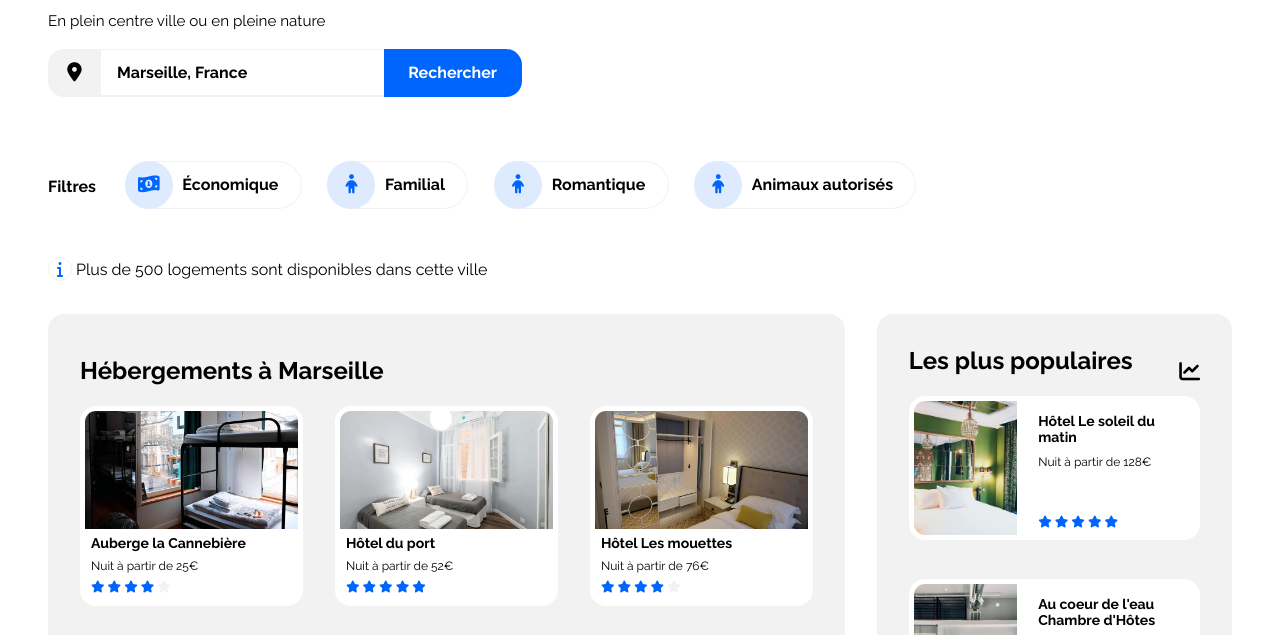
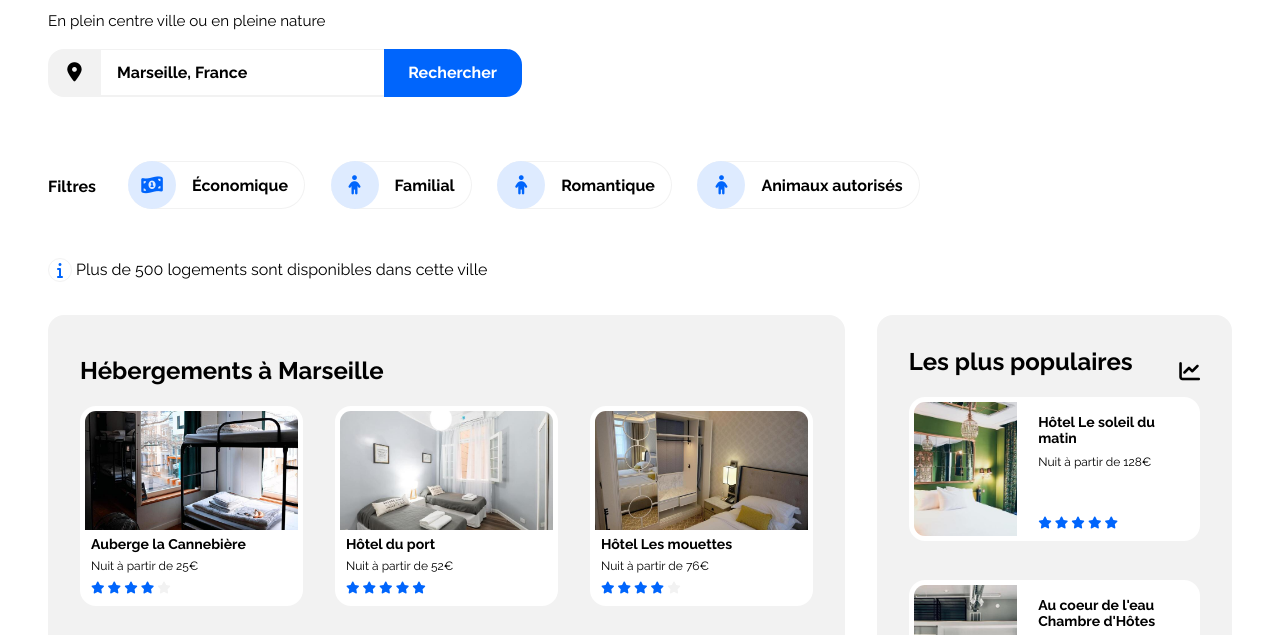
Before and after one commit to Barb4rt/LudwigTaeubert_2_01122020, a plain HTML site: page site/index.html in a window 1280 px wide. Shown: the part 121-756 px from the top of the page. Drawn offline with Linux system fonts and the light colour scheme.

Commit message:
Site valider W3C

```diff
--- a/site/css/style.css
+++ b/site/css/style.css
@@ -155,12 +155,13 @@
             font-size: 1em;
             display: flex;
             justify-content: flex-start;
+            align-items: baseline;
             font-weight: bold;
             flex-flow: row wrap;
         }
 
-        .filter>p {
-            margin-right: 1.8rem;
+        .filter p {
+            margin-right: 2rem;
         }
 
         .filter__btn {
@@ -181,8 +182,10 @@
             margin-right: 1.6rem;
         }
 
-        .filter__btn p {
-            margin: auto 1.4em auto 0.6em;
+        .filter__btn span {
+            font-family: 'Raleway', sans-serif;
+            display: inline-flex;
+            margin: auto 1em;
         }
 
         .filter__btn i {
--- a/site/css/style__mobil.css
+++ b/site/css/style__mobil.css
@@ -222,7 +222,7 @@ Filter
     color: #0065FC;
 }
 
-.filter__btn p {
+.filter__btn span {
     font-family: 'Raleway', sans-serif;
     display: inline-flex;
     margin: auto 1em;
--- a/site/css/style__tablet.css
+++ b/site/css/style__tablet.css
@@ -197,7 +197,7 @@ button {
     margin-bottom: 0.8em;
 }
 
-.filter__btn p {
+.filter__btn span {
     font-family: 'Raleway', sans-serif;
     display: inline-flex;
     margin: auto 1em;
--- a/site/index.html
+++ b/site/index.html
@@ -38,19 +38,19 @@
                     <p>Filtres</p>
                     <button class="filter__btn" type="button" id="economic">
                     <i class="fas fa-money-bill-wave-alt"></i>
-                    <p>Économique</p>
+                    <span>Économique</span>
                     </button>
                     <button class="filter__btn" type="button" id="familly">
                     <i class="fas fa-child"></i>
-                    <p>Familial</p>
+                    <span>Familial</span>
                     </button>
                     <button class="filter__btn" type="button" id="romantic">
                     <i class="fas fa-child"></i>
-                    <p>Romantique</p>
+                    <span>Romantique</span>
                     </button>
                     <button class="filter__btn" type="button" id="animals">
                     <i class="fas fa-child"></i>
-                    <p>Animaux autorisés</p>
+                    <span>Animaux autorisés</span>
                     </button>
                 </div>
                 <div class="info">
```
